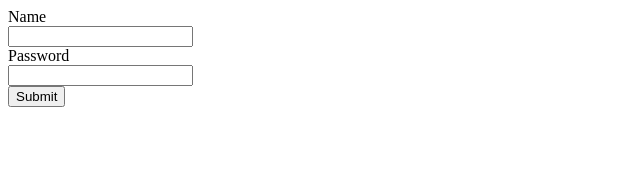
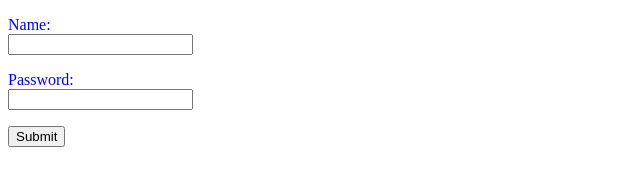
Before and after one commit to mahmuda-alam/learn-html-css, a plain HTML site: page index.html in a window 1280 px wide. Shown: the whole page, without its empty margins (0-640 px from the left). Drawn offline with Linux system fonts and the light colour scheme.

Commit message:
Add styles for the input and button

```diff
--- a/app.css
+++ b/app.css
@@ -0,0 +1,8 @@
+.input-name{
+    padding:8px 0;
+    color:blue
+}
+
+.btn-submit{
+    margin-top:8px;
+}
--- a/index.html
+++ b/index.html
@@ -2,24 +2,27 @@
 <html>
     <head>
         <title>Learn html css</title>
+        <link rel="stylesheet" href="app.css">
     </head>
 
     <body>
-        <div>
+        <div class="input-name">
             <div>
-                Name
+                Name:
             </div>
 
             <input />
+        <div class="input-name">
+
         </div>
-        <div>
             <div>
-                Password
+                Password:
             </div>
 
-          <input type="password" />
+            <input type="password" />
         </div>
-        <button>Submit</button>
+
+        <button class="btn-submit">Submit</button>
 
     </body>
 </html>
```
